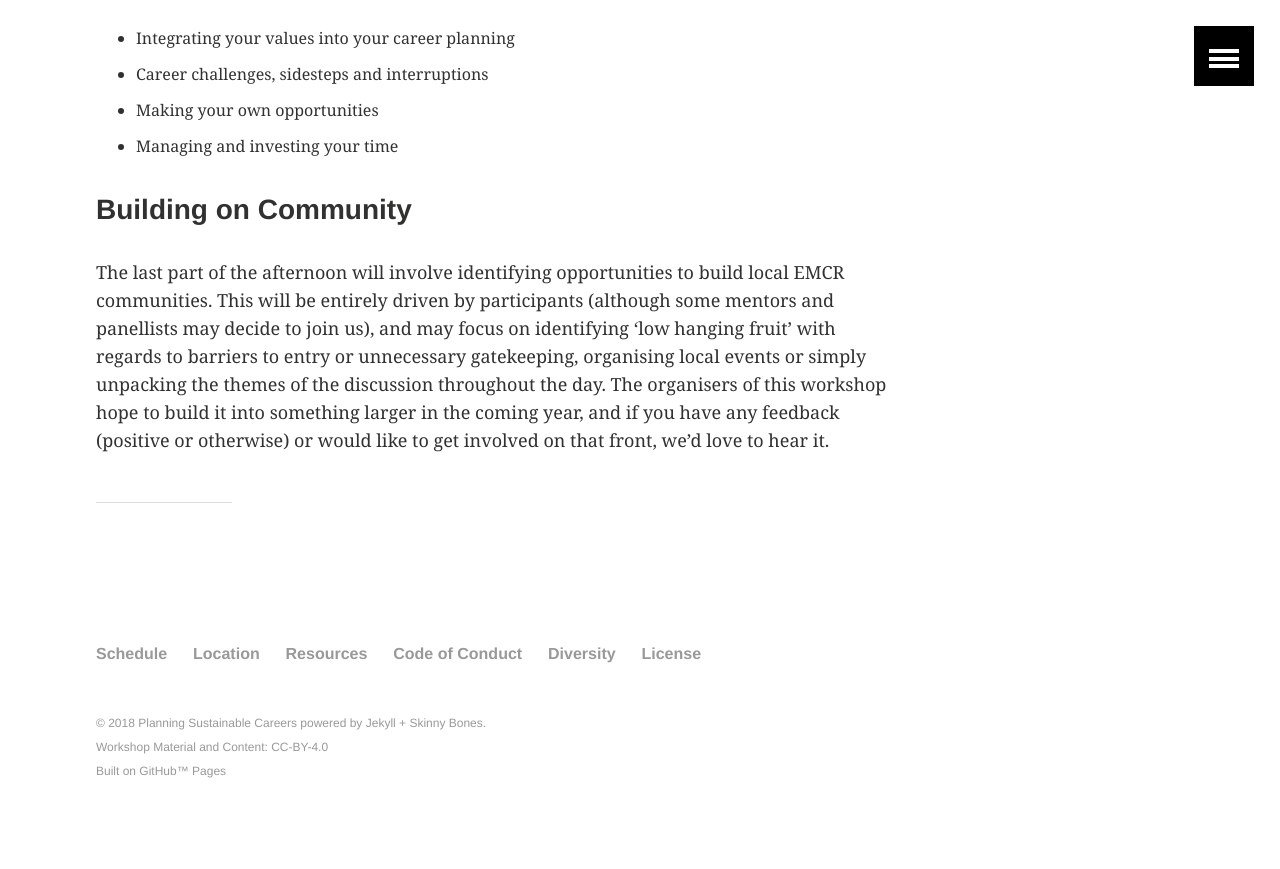
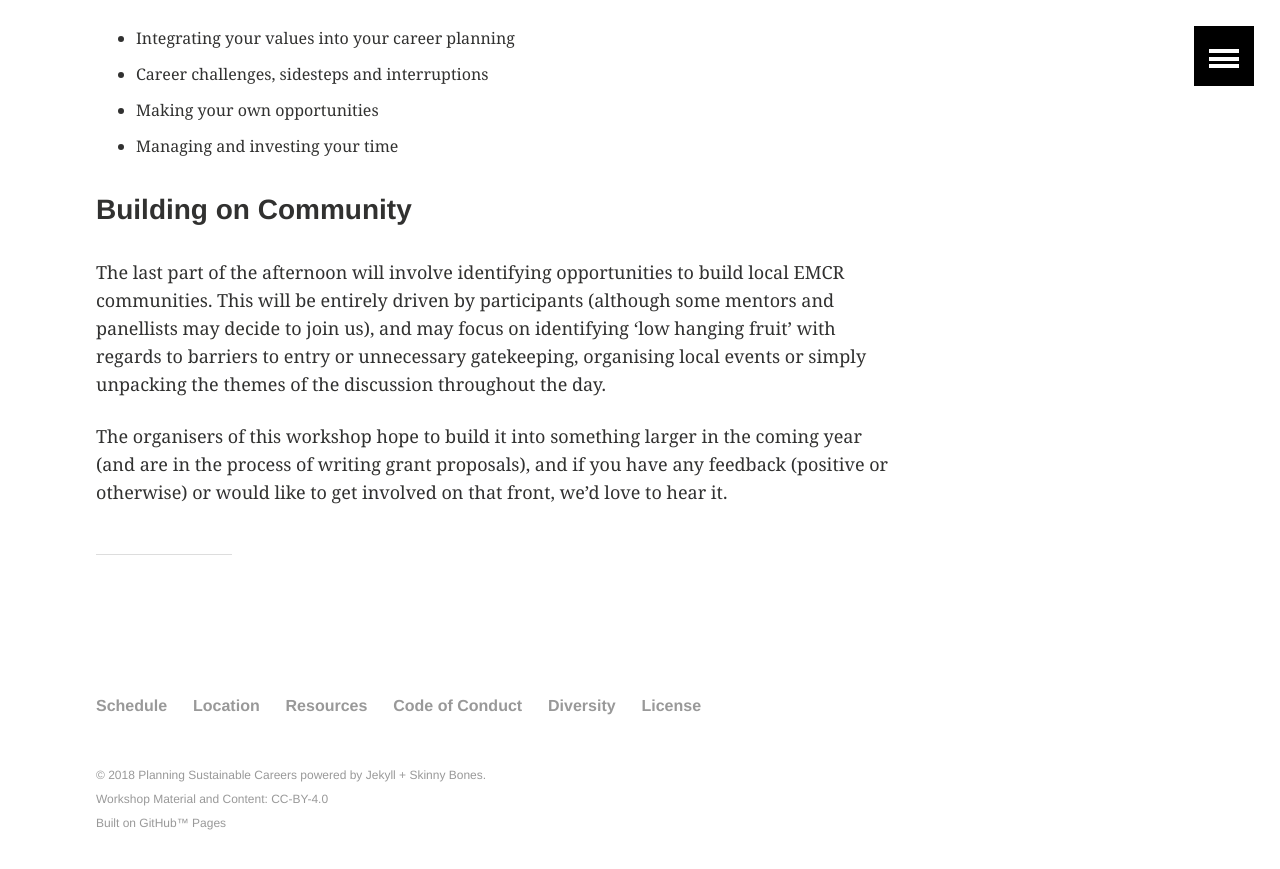
Before and after one commit to DDE-ECMR-workshop/DDE-EMCR-workshop.github.io, a Jekyll site: the page built from _pages/schedule.md, in a window 1280 px wide and 900 px high, scrolled down 1586 px. Shown: the top 869 px of the window. Built offline with Jekyll 4.4.1, drawn with Linux system fonts in a browser that asks for light colours.

Commit message:
Update Schedule, External Resources

```diff
--- a/_pages/schedule.md
+++ b/_pages/schedule.md
@@ -52,4 +52,6 @@ After envisioning your own career trajectory, you'll hear from a number of panel
 
 ### Building on Community
 
-The last part of the afternoon will involve identifying opportunities to build local EMCR communities. This will be entirely driven by participants (although some mentors and panellists may decide to join us), and may focus on identifying 'low hanging fruit' with regards to barriers to entry or unnecessary gatekeeping, organising local events or simply unpacking the themes of the discussion throughout the day. The organisers of this workshop hope to build it into something larger in the coming year, and if you have any feedback (positive or otherwise) or would like to get involved on that front, we'd love to hear it.
+The last part of the afternoon will involve identifying opportunities to build local EMCR communities. This will be entirely driven by participants (although some mentors and panellists may decide to join us), and may focus on identifying 'low hanging fruit' with regards to barriers to entry or unnecessary gatekeeping, organising local events or simply unpacking the themes of the discussion throughout the day.
+
+The organisers of this workshop hope to build it into something larger in the coming year (and are in the process of writing grant proposals), and if you have any feedback (positive or otherwise) or would like to get involved on that front, we'd love to hear it.
```
Also changed, not shown: _pages/external.md (+32 -11 lines).
